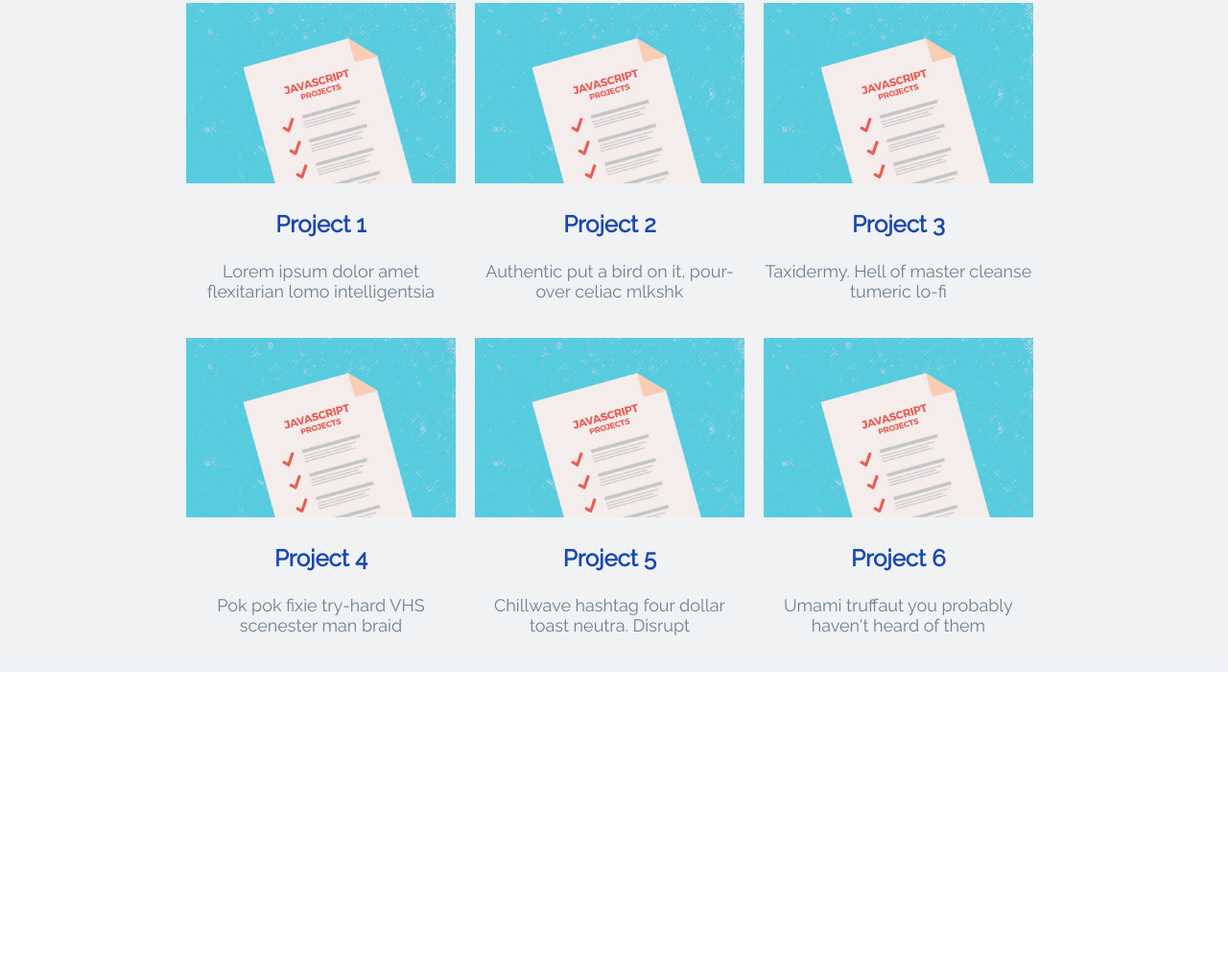
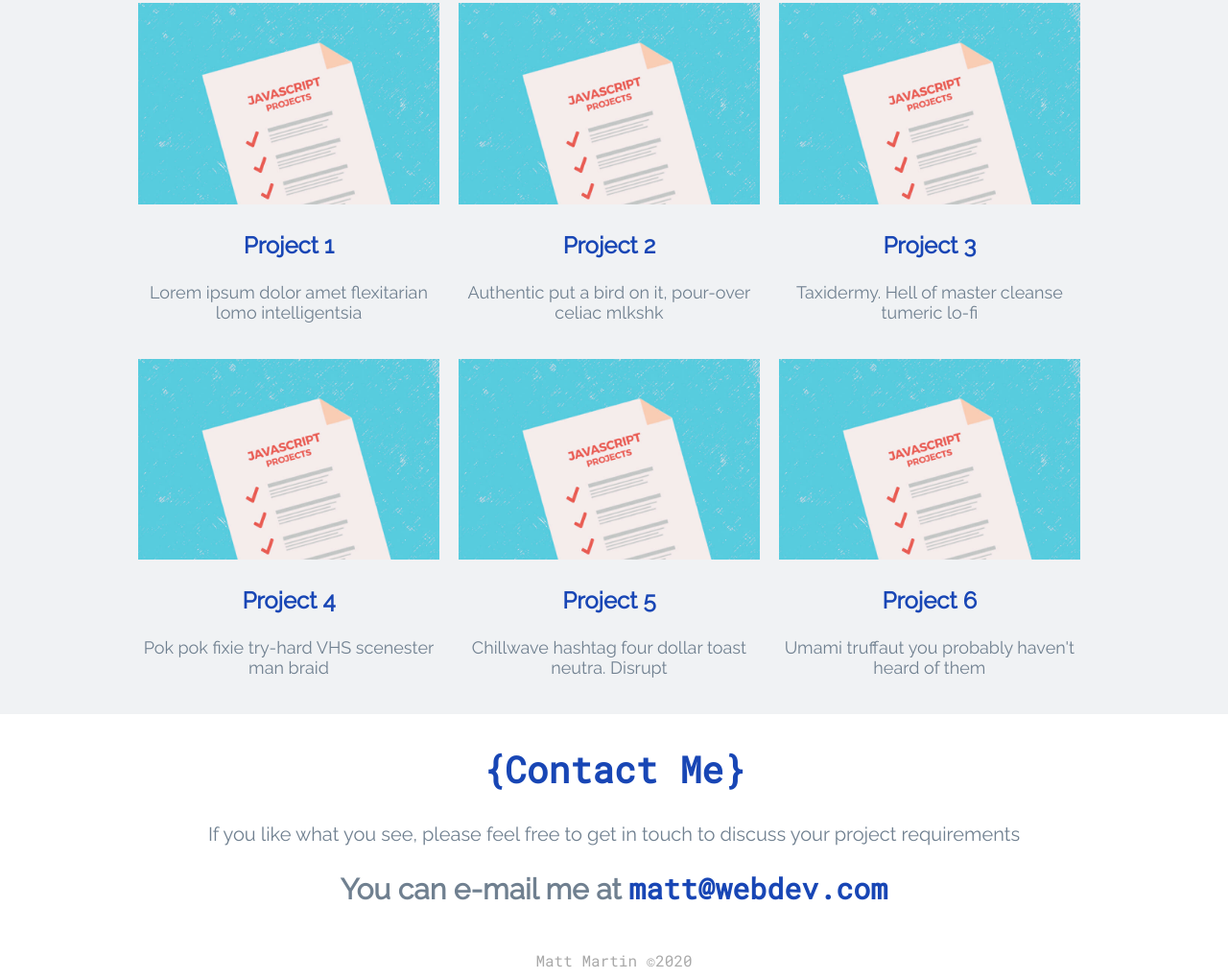
Before and after one commit to mathewjmartin/Portfolio, a plain HTML site: page index.html in a window 1280 px wide. Shown: the part 1392-2412 px from the top of the page at 96% size. Before the commit the page ends 2100 px from the top, so only its background shows below. Drawn offline with Linux system fonts and the light colour scheme.

Commit message:
upload contact section for review

```diff
--- a/index.html
+++ b/index.html
@@ -100,19 +100,26 @@
     </section>
 
 
-    <!--
+
 		<section class="contact">
 		    <div id="contactme" class="container">
 		        <h1>{Contact Me}</h1>
 		        <p>If you like what you see, please feel free to get in touch to discuss your project requirements</p>
+				<h2>You can e-mail me at  <span>matt@webdev.com</span></h2>
 		    </div>
 		</section>
 
+
+
+
 		<section class="container">
+			<div id="footer" class="container">
 		    	<footer>
 		        	<p>Matt Martin &copy2020</p>
 		    	</footer>
-						</section>-->
+		</div>
+		</section>
+
 
 
 
--- a/styles.css
+++ b/styles.css
@@ -44,7 +44,7 @@ ul li a {
 }
 
 .container {
-	width: 900px;
+	width: 1000px;
 	margin: 0 auto;
 	text-align: center;
 }
@@ -168,12 +168,35 @@ button {
 	font-family: 'Roboto Mono', monospace;
 }
 
+.contact {
+	background-color: white;
+	color: #708090;
+	font-family: 'Raleway', sans-serif;
+	font-size: 20px;
+}
+
+.contact h2 {
+	font-size: 30px;
+}
+
+.contact span {
+	font-family: 'Roboto Mono', monospace;
+	color: #1846B5;
+}
+
 footer {
-	height: 30px;
+	height: 50px;
 	margin-top: 10px;
-	background-color: #a9a9a9;
-	color: #ffffff;
+	background-color: #ffffff;
+	color: #a9a9a9;
 	text-align: center;
+	width: 100%;
+	vertical-align: bottom;
+}
+
+footer p {
+	padding-top: 20px;
+	font-family: 'Roboto Mono', monospace;
 }
 
 @media only screen and (max-width: 900px) {
```
Lines whose indentation alone changed are shown as unchanged.
